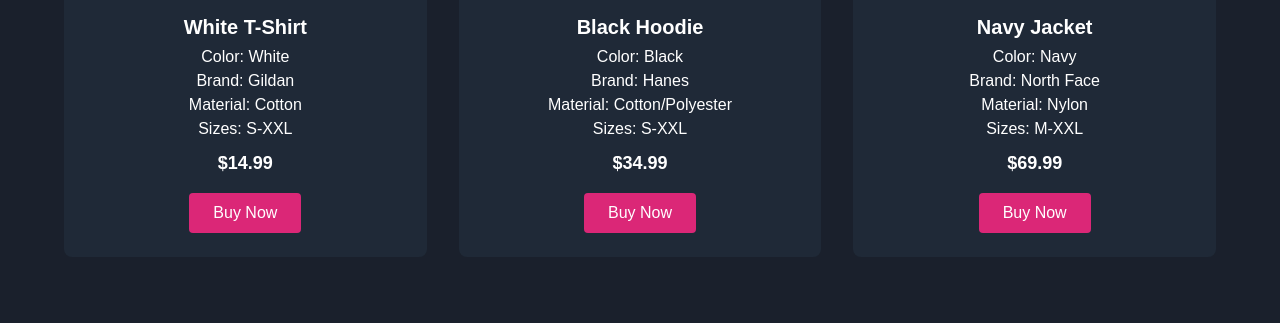
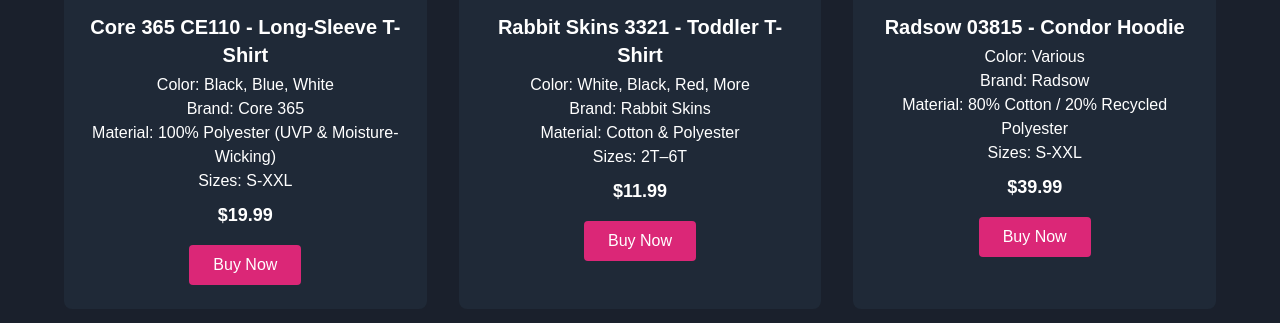
Before and after one commit to colorfusionDTF-SUBLIMATION/Wordan.ca-, a plain HTML site: page index.html in a window 1280 px wide. Shown: the part 323-646 px from the top of the page. Drawn offline with nearby package versions, Linux system fonts and the light colour scheme.

Commit message:
Update index.html

```diff
--- a/index.html
+++ b/index.html
@@ -26,48 +26,48 @@
 
     <!-- Product 1 -->
     <div class="bg-gray-800 rounded-lg p-6 text-center">
-      <a href="https://www.wordans.ca?from=jeronbornales" target="_blank" rel="noopener noreferrer">
-        <img src="https://m.media-amazon.com/images/I/71tMFQF02hL._AC_UX679_.jpg" alt="White T-Shirt" class="mx-auto mb-4 rounded-lg h-48 object-cover" />
-        <h2 class="text-xl font-semibold mb-1">White T-Shirt</h2>
+      <a href="https://www.wordans.ca/core-365-ce110-unisex-ultra-uvp-long-sleeve-raglan-t-shirt-517742?from=jeronbornales" target="_blank" rel="noopener noreferrer">
+        <img src="https://img.netenders.com/@wordans/files/models/2022/6/14/517742/517742_big.jpg?width=593&timestamp=1733141194" alt="Core 365 Long-Sleeve" class="mx-auto mb-4 rounded-lg h-48 object-cover" />
+        <h2 class="text-xl font-semibold mb-1">Core 365 CE110 - Long-Sleeve T-Shirt</h2>
       </a>
-      <p>Color: White</p>
-      <p>Brand: Gildan</p>
-      <p>Material: Cotton</p>
+      <p>Color: Black, Blue, White</p>
+      <p>Brand: Core 365</p>
+      <p>Material: 100% Polyester (UVP & Moisture-Wicking)</p>
       <p>Sizes: S-XXL</p>
-      <p class="mt-2 font-bold text-lg">$14.99</p>
-      <a href="https://www.wordans.ca?from=jeronbornales" target="_blank" rel="noopener noreferrer" class="inline-block mt-4 bg-pink-600 hover:bg-pink-700 text-white py-2 px-6 rounded">
+      <p class="mt-2 font-bold text-lg">$19.99</p>
+      <a href="https://www.wordans.ca/core-365-ce110-unisex-ultra-uvp-long-sleeve-raglan-t-shirt-517742?from=jeronbornales" target="_blank" rel="noopener noreferrer" class="inline-block mt-4 bg-pink-600 hover:bg-pink-700 text-white py-2 px-6 rounded">
         Buy Now
       </a>
     </div>
 
     <!-- Product 2 -->
     <div class="bg-gray-800 rounded-lg p-6 text-center">
-      <a href="https://www.wordans.ca?from=jeronbornales" target="_blank" rel="noopener noreferrer">
-        <img src="https://m.media-amazon.com/images/I/71JdSHmSRoL._AC_UX679_.jpg" alt="Black Hoodie" class="mx-auto mb-4 rounded-lg h-48 object-cover" />
-        <h2 class="text-xl font-semibold mb-1">Black Hoodie</h2>
+      <a href="https://www.wordans.ca/rabbit-skins-3321-fine-jersey-toddler-t-shirt-26807?from=jeronbornales" target="_blank" rel="noopener noreferrer">
+        <img src="https://img.netenders.com/@wordans/files/models/2015/8/31/26807/26807_big.jpg?width=593&timestamp=1732196817" alt="Toddler T-Shirt" class="mx-auto mb-4 rounded-lg h-48 object-cover" />
+        <h2 class="text-xl font-semibold mb-1">Rabbit Skins 3321 - Toddler T-Shirt</h2>
       </a>
-      <p>Color: Black</p>
-      <p>Brand: Hanes</p>
-      <p>Material: Cotton/Polyester</p>
-      <p>Sizes: S-XXL</p>
-      <p class="mt-2 font-bold text-lg">$34.99</p>
-      <a href="https://www.wordans.ca?from=jeronbornales" target="_blank" rel="noopener noreferrer" class="inline-block mt-4 bg-pink-600 hover:bg-pink-700 text-white py-2 px-6 rounded">
+      <p>Color: White, Black, Red, More</p>
+      <p>Brand: Rabbit Skins</p>
+      <p>Material: Cotton & Polyester</p>
+      <p>Sizes: 2T–6T</p>
+      <p class="mt-2 font-bold text-lg">$11.99</p>
+      <a href="https://www.wordans.ca/rabbit-skins-3321-fine-jersey-toddler-t-shirt-26807?from=jeronbornales" target="_blank" rel="noopener noreferrer" class="inline-block mt-4 bg-pink-600 hover:bg-pink-700 text-white py-2 px-6 rounded">
         Buy Now
       </a>
     </div>
 
     <!-- Product 3 -->
     <div class="bg-gray-800 rounded-lg p-6 text-center">
-      <a href="https://www.wordans.ca?from=jeronbornales" target="_blank" rel="noopener noreferrer">
-        <img src="https://m.media-amazon.com/images/I/61JzxAQ+GHL._AC_UX679_.jpg" alt="Navy Jacket" class="mx-auto mb-4 rounded-lg h-48 object-cover" />
-        <h2 class="text-xl font-semibold mb-1">Navy Jacket</h2>
+      <a href="https://www.wordans.ca/radsow-03815-condor-unisex-hooded-sweatshirt-526975?from=jeronbornales" target="_blank" rel="noopener noreferrer">
+        <img src="https://img.netenders.com/@wordans/files/models/2023/10/31/526975/526975_big.jpg?width=593&timestamp=1738590229" alt="Condor Unisex Hoodie" class="mx-auto mb-4 rounded-lg h-48 object-cover" />
+        <h2 class="text-xl font-semibold mb-1">Radsow 03815 - Condor Hoodie</h2>
       </a>
-      <p>Color: Navy</p>
-      <p>Brand: North Face</p>
-      <p>Material: Nylon</p>
-      <p>Sizes: M-XXL</p>
-      <p class="mt-2 font-bold text-lg">$69.99</p>
-      <a href="https://www.wordans.ca?from=jeronbornales" target="_blank" rel="noopener noreferrer" class="inline-block mt-4 bg-pink-600 hover:bg-pink-700 text-white py-2 px-6 rounded">
+      <p>Color: Various</p>
+      <p>Brand: Radsow</p>
+      <p>Material: 80% Cotton / 20% Recycled Polyester</p>
+      <p>Sizes: S-XXL</p>
+      <p class="mt-2 font-bold text-lg">$39.99</p>
+      <a href="https://www.wordans.ca/radsow-03815-condor-unisex-hooded-sweatshirt-526975?from=jeronbornales" target="_blank" rel="noopener noreferrer" class="inline-block mt-4 bg-pink-600 hover:bg-pink-700 text-white py-2 px-6 rounded">
         Buy Now
       </a>
     </div>
```
